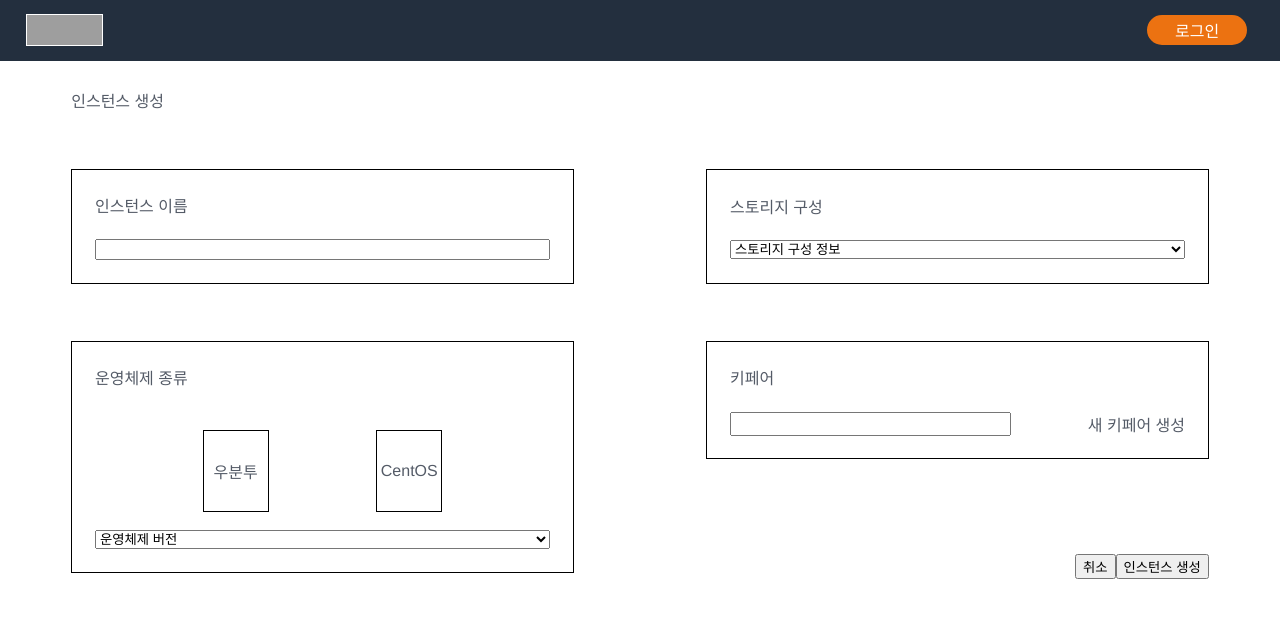
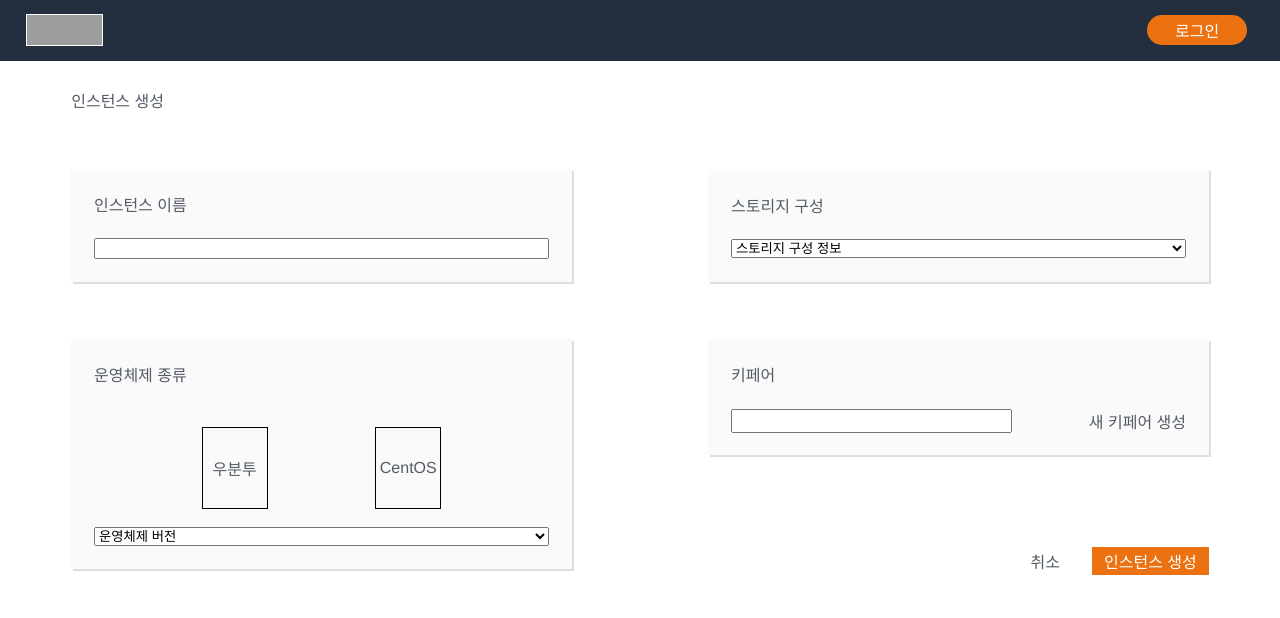
Before and after one commit to DonghyeonKang/CSWS, a React (Create React App) app in the folder frontend/: page /dashboard/createInstance in a window 1280 px wide. Shown: the top 618 px of the page. Built offline with nearby package versions, Linux system fonts and the light colour scheme; grey boxes are pictures that could not be loaded.

Commit message:
Update CreateInstance UI

```diff
--- a/frontend/src/components/Instance/CreateInstance/InstanceNameSection.js
+++ b/frontend/src/components/Instance/CreateInstance/InstanceNameSection.js
@@ -19,9 +19,10 @@ const Name = styled.div`
   justify-content: center;
   width: 40%;
   min-width: 400px;
-  border: 1px solid black;
   padding: 2%;
   margin-bottom: 5%;
+  box-shadow: 2px 2px #dbdfe0;
+  background-color: #fafafa;
 `;
 
 const Title = styled.div`
--- a/frontend/src/components/Instance/CreateInstance/KeyPairSection.js
+++ b/frontend/src/components/Instance/CreateInstance/KeyPairSection.js
@@ -13,8 +13,8 @@ const KeyPairSection = () => {
             </div>
         </KeyPair>
         <Btn>
-            <button onClick={() => navigate("/dashboard")}>취소</button>
-            <button onClick={() => navigate("/dashboard")}>인스턴스 생성</button>
+            <Cancel onClick={() => navigate("/dashboard")}>취소</Cancel>
+            <Create onClick={() => navigate("/dashboard")}>인스턴스 생성</Create>
         </Btn>
       </>
     );
@@ -28,10 +28,11 @@ const KeyPair = styled.div`
   justify-content: center;
   width: 40%;
   min-width: 400px;
-  border: 1px solid black;
   padding: 2%;
   height: 50%;
   margin-bottom: 13%;
+  box-shadow: 2px 2px #dbdfe0;
+  background-color: #fafafa;
 `;
 
 const Title = styled.div`
@@ -46,3 +47,22 @@ const Btn = styled.div`
   align-items: flex-end;
   margin-top: -8%;
 `;
+
+const Create = styled.div`
+  cursor: pointer;
+  margin-left: 20px;
+  padding: 2px 12px;
+  background-color: #ec7211;
+  color: white;
+  :hover{
+    background-color: #eb5f07;
+  }
+`;
+
+const Cancel = styled.div`
+  cursor: pointer;
+  padding: 2px 12px;
+  :hover{
+    background-color: #f2f3f3;
+  }
+`;
--- a/frontend/src/components/Instance/CreateInstance/MachineImageSection.js
+++ b/frontend/src/components/Instance/CreateInstance/MachineImageSection.js
@@ -25,9 +25,10 @@ const OS = styled.div`
   justify-content: center;
   width: 40%;
   min-width: 400px;
-  border: 1px solid black;
   padding: 2%;
   margin-bottom: 5%;
+  box-shadow: 2px 2px #dbdfe0;
+  background-color: #fafafa;
 `;
 
 const Title = styled.div`
--- a/frontend/src/components/Instance/CreateInstance/StorageSection.js
+++ b/frontend/src/components/Instance/CreateInstance/StorageSection.js
@@ -19,9 +19,10 @@ const Storage = styled.div`
   justify-content: center;
   width: 40%;
   min-width: 400px;
-  border: 1px solid black;
   padding: 2%;
   margin-bottom: 5%;
+  box-shadow: 2px 2px #dbdfe0;
+  background-color: #fafafa;
 `;
 
 const Title = styled.div`
```
